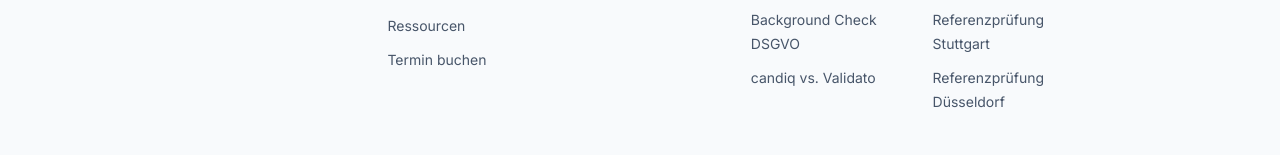
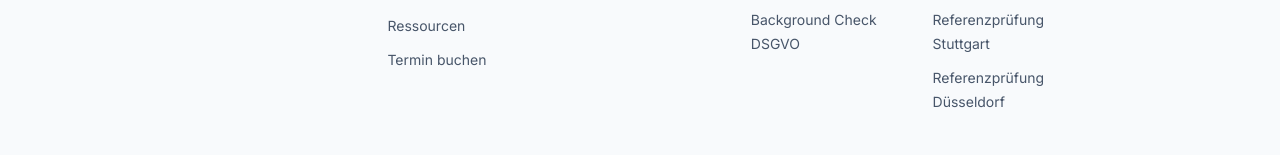
Before and after one commit to Ricdog87/Referenz-check-recruiting-2026, a Next.js app: page /vergleich/validato-alternative in a window 1280 px wide. Shown: the part 3365-3520 px from the top of the page. Built offline with nearby package versions, Linux system fonts and the light colour scheme; no server answers.

Commit message:
chore(footer): Link auf Validato-Vergleich entfernt
Removed the link to 'candiq vs. Validato' from the footer.

```diff
--- a/components/landing/LandingFooter.tsx
+++ b/components/landing/LandingFooter.tsx
@@ -71,7 +71,6 @@ export function LandingFooter() {
               { label: 'Lebenslauf verifizieren', href: '/lebenslauf-verifizieren' },
               { label: 'Pre-Employment Screening', href: '/pre-employment-screening' },
               { label: 'Background Check DSGVO', href: '/background-check-dsgvo' },
-              { label: 'candiq vs. Validato', href: '/vergleich/validato-alternative' },
             ]}
           />
 
```
